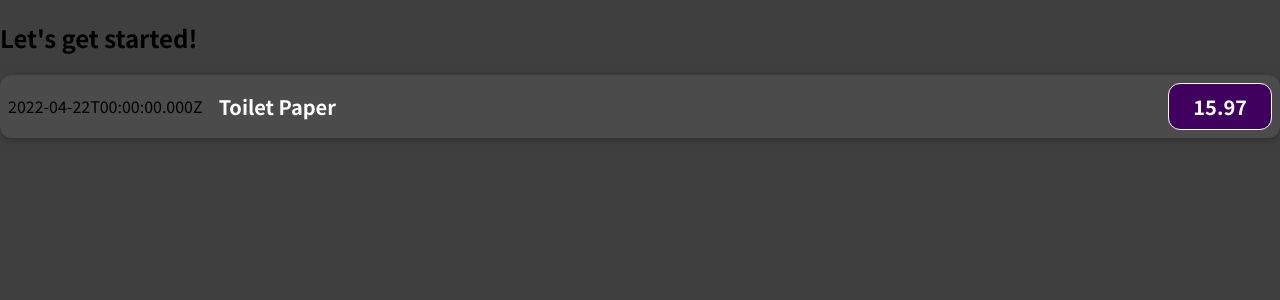
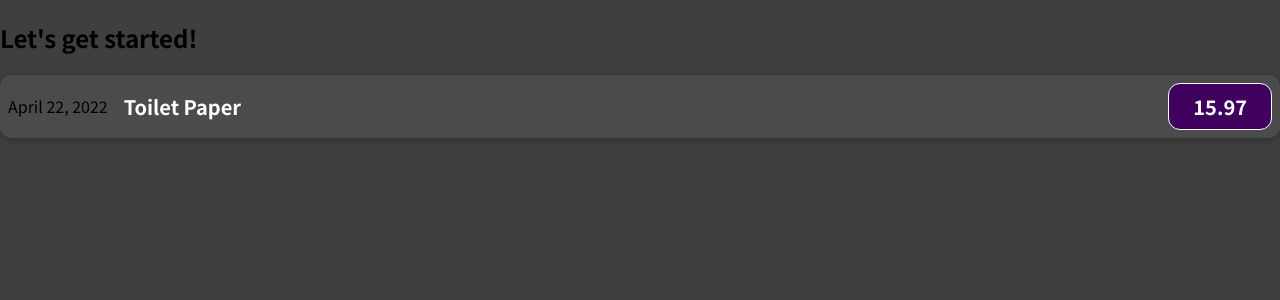
Before and after one commit to steppjason/react-expense-tracker, a JavaScript app: page / in a window 1280 px wide. Shown: the top 300 px of the page. Built offline with nearby package versions, Linux system fonts and the light colour scheme.

Commit message:
ExpenseDate component

```diff
--- a/src/App.js
+++ b/src/App.js
@@ -13,7 +13,7 @@
 	return (
 		<div>
 			<h2>Let's get started!</h2>
-			<ExpenseItem title={expenses[0].title} date={expenses[0].date} amount={expenses[0].amount}></ExpenseItem>
+			<ExpenseItem title={expenses[0].title} date={expenses[0].date} amount={expenses[0].amount} />
 		</div>
 	)
 }
--- /dev/null
+++ b/src/components/ExpenseDate.js
@@ -0,0 +1,11 @@
+function ExpenseDate(props) {
+	const month = props.date.toLocaleString("en-US", { month: "long" })
+	const day = props.date.toLocaleString("en-US", { day: '2-digit' })
+	const year = props.date.getFullYear();
+
+	return (
+		<div>{month} {day}, {year}</div>
+	)
+}
+
+export default ExpenseDate
--- a/src/components/ExpenseItem.js
+++ b/src/components/ExpenseItem.js
@@ -1,9 +1,11 @@
+import ExpenseDate from "./ExpenseDate"
 import "./ExpenseItem.css"
 
 function ExpenseItem(props) {
+
 	return (
 		<div className="expense-item">
-			<div>{props.date.toISOString()}</div>
+			<ExpenseDate date={props.date} />
 			<div className="expense-item__description">
 				<h2>{props.title}</h2>
 				<div className="expense-item__price">{props.amount}</div>
```
Also changed, not shown: 1 other file (tests, documents, lock files or other folders).
